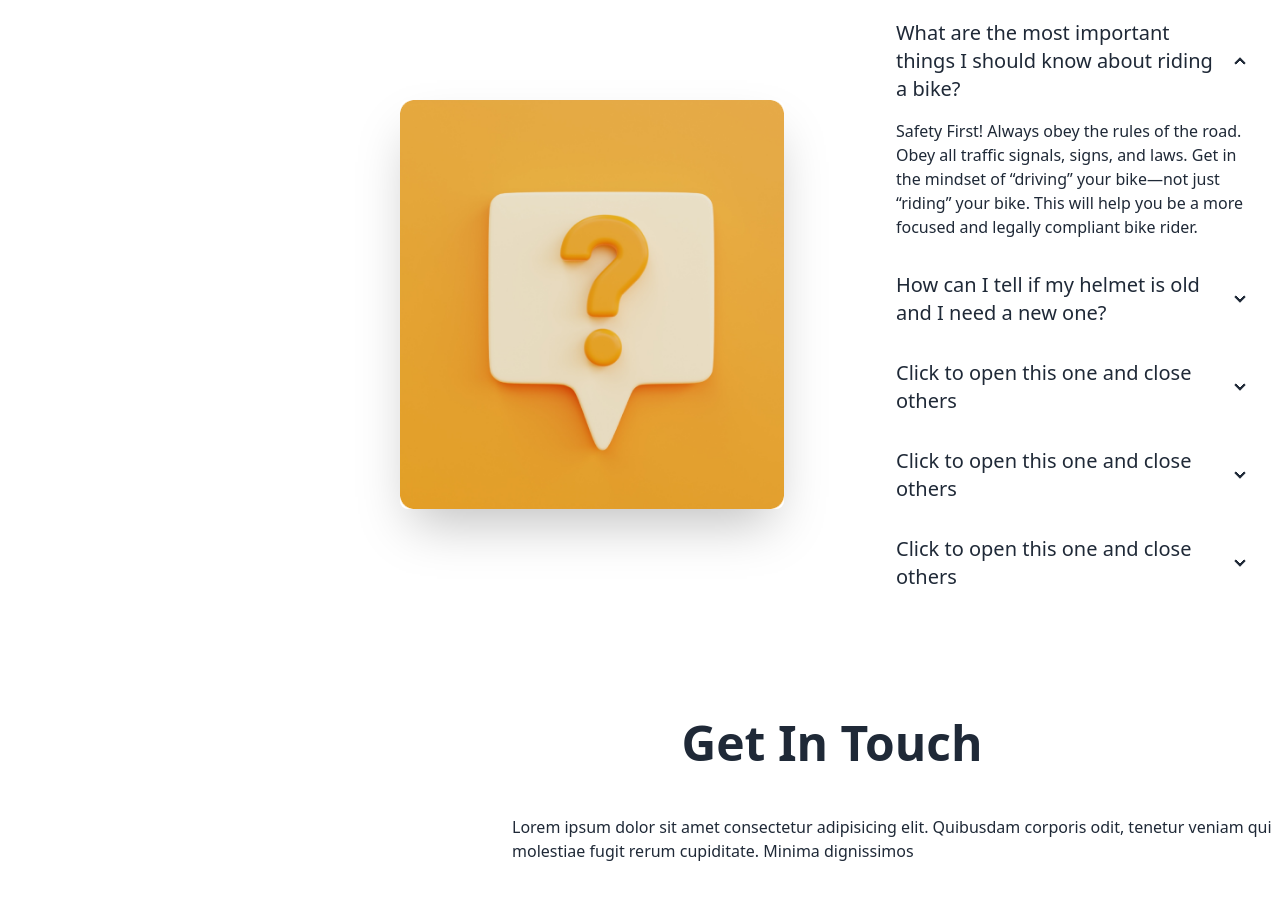
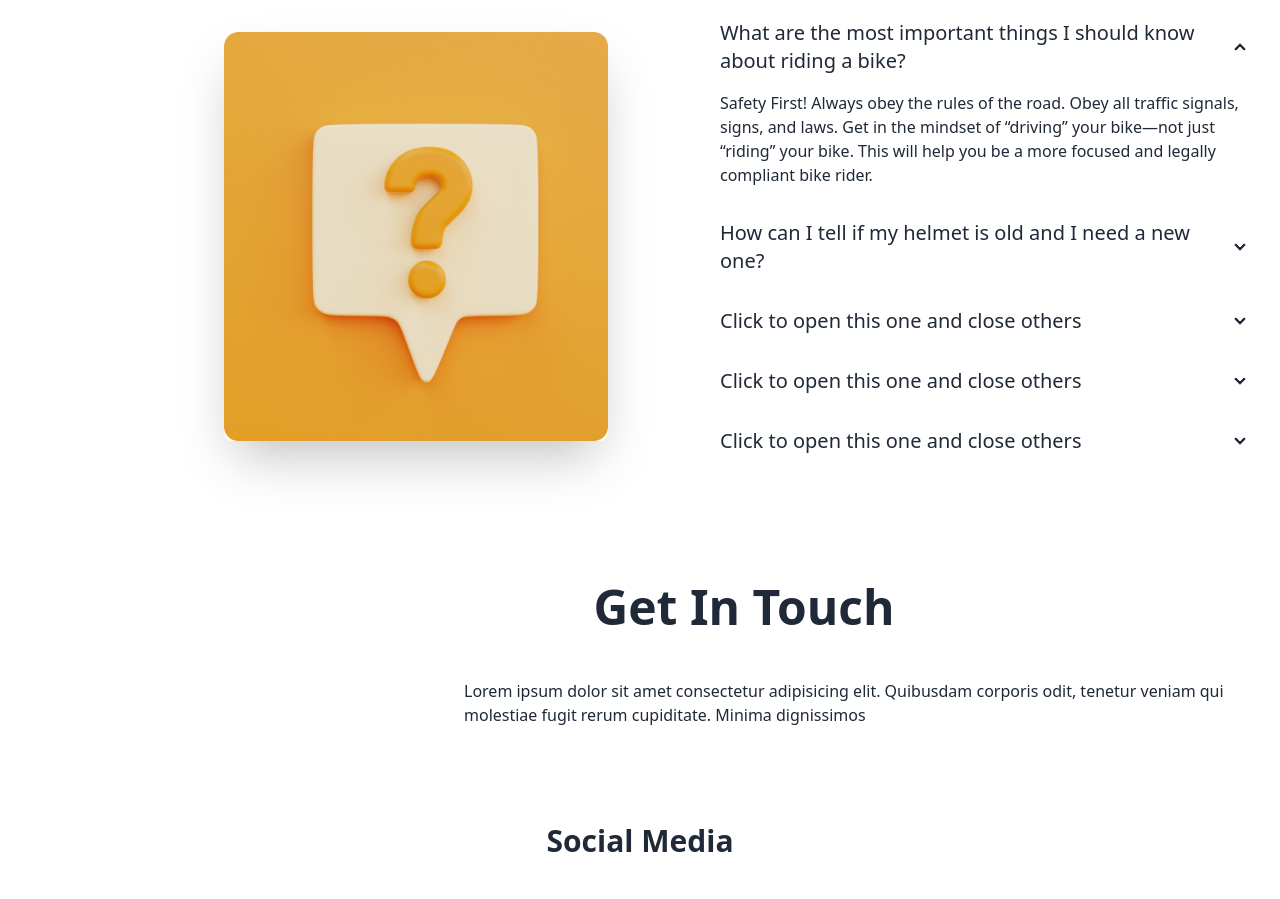
Before and after one commit to soheba/third-assignment, a plain HTML site: page index.html in a window 1280 px wide. Shown: the part 3805-4704 px from the top of the page. Drawn offline with nearby package versions, Linux system fonts and the light colour scheme.

Commit message:
index changes

```diff
--- a/index.html
+++ b/index.html
@@ -289,7 +289,7 @@
           </section>
         </div>
       </section>
-      <section class="ml-96">
+      <section class="ml-52">
         <section class="my-24">
           <h3 class="text-5xl mb-12 font-semibold text-center">
             Client <span class="text-bike-primary">Questions</span>
@@ -370,17 +370,25 @@
           </div>
         </section>
       </section>
-      <section class="ml-96">
+      <section class="ml-52">
         <section class="my-24">
           <h3 class="text-5xl mb-12 font-semibold text-center">
             Get In <span class="text-bike-primary">Touch</span>
           </h3>
-          <div class="test-center justify-center ml-32">
+          <div class="test-center justify-center ml-64">
             Lorem ipsum dolor sit amet consectetur adipisicing elit. Quibusdam
             corporis odit, tenetur veniam qui molestiae fugit rerum cupiditate.
             Minima dignissimos
           </div>
         </section>
+      </section>
+      <section>
+        <!-- please addd the section -->
+      </section>
+      <section>
+        <h5 class="text-3xl mb-12 font-bold text-center ">
+          Social Media</span>
+        </h5>
       </section>
     </main>
     <footer></footer>
```
